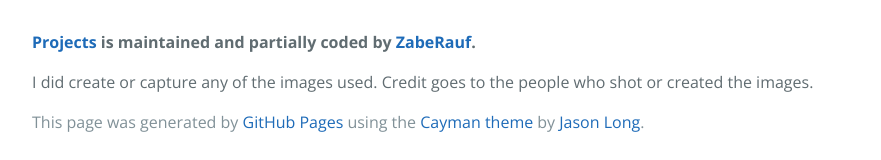
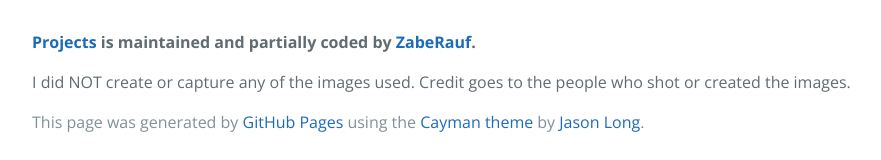
Before and after one commit to ZabeRauf/Projects, a plain HTML site: page index.html in a window 1280 px wide. Shown: the part 7054-7214 px from the top of the page, without its empty margins (192-1073 px from the left). Drawn offline with nearby package versions, Linux system fonts and the light colour scheme.

Commit message:
Update index.html

```diff
--- a/index.html
+++ b/index.html
@@ -104,7 +104,7 @@
 
       <footer class="site-footer">
         <span class="site-footer-owner"><a href="https://github.com/ZabeRauf/Projects">Projects</a> is maintained and partially coded by <a href="https://github.com/ZabeRauf">ZabeRauf</a>.</span>
-        <p>I did create or capture any of the images used. Credit goes to the people who shot or created the images.</p>
+        <p>I did NOT create or capture any of the images used. Credit goes to the people who shot or created the images.</p>
 
         <span class="site-footer-credits">This page was generated by <a href="https://pages.github.com">GitHub Pages</a> using the <a href="https://github.com/jasonlong/cayman-theme">Cayman theme</a> by <a href="https://twitter.com/jasonlong">Jason Long</a>.</span>
       </footer>
```
